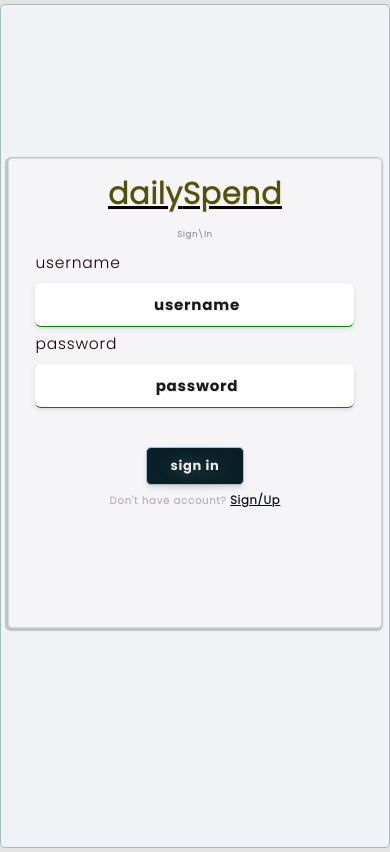
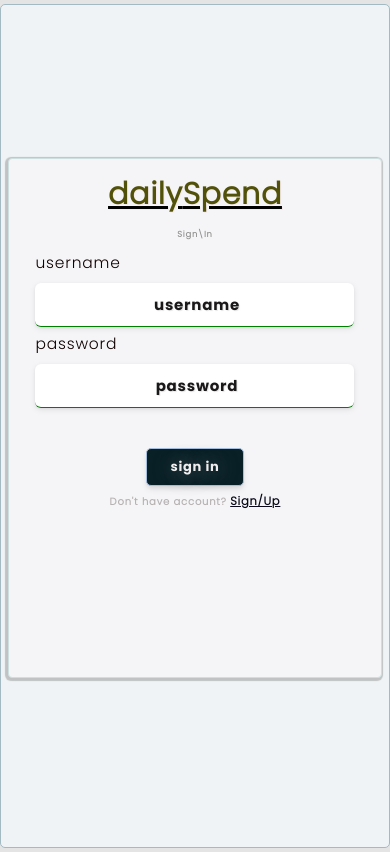
Before and after one commit to arjunaNR-gf/DailySpendLocal, a React (Create React App) app: page / in a window 390 px wide. Built offline with nearby package versions, Linux system fonts and the light colour scheme.

Commit message:
made changes to login page

```diff
--- a/src/Pages/SignIn/index.css
+++ b/src/Pages/SignIn/index.css
@@ -1,6 +1,6 @@
 .sign-in-main {
-    width: 55%;
-    height: 470px;
+    width: 65%;
+    height: 520px;
     padding: 2rem 1rem;
     background-color: rgb(245, 245, 247);
     border-radius: 0.3rem;
@@ -12,16 +12,10 @@
     overflow: hidden;
     padding: 5px 5px;
     box-shadow: -1px 1px 1px 1px rgba(0, 0, 0, 0.1);
-
-
   }
 
   .form-devider {
     margin-bottom: 0.3rem;
-  }
-
-  .form-devider > .btn-footer {
-    margin-top: 3rem;
   }
 
   h1 {
@@ -100,13 +94,14 @@
         box-shadow: -1px 1px 1px 2px rgba(0, 0, 0, 0.2);
     }
 
+    .sign-in-main>h4{
+      font-size: 15px;
+    }
+
     .sign--logo--name>h3,h1{
       font-size: 30px;
     }
 
-    .sign-in-main>.form-devider.btn-footer>button{
-      margin-top: 1.5rem;
-    }
 
     .sign-in-main>.form-devider>input{
       border: none !important;
@@ -114,4 +109,9 @@
       background-color: white !important;
       height: 44px !important;
     }
+
+    .form-devider.btn-footer
+    {
+      margin-top: 1.55rem;
+    }
   }
```
